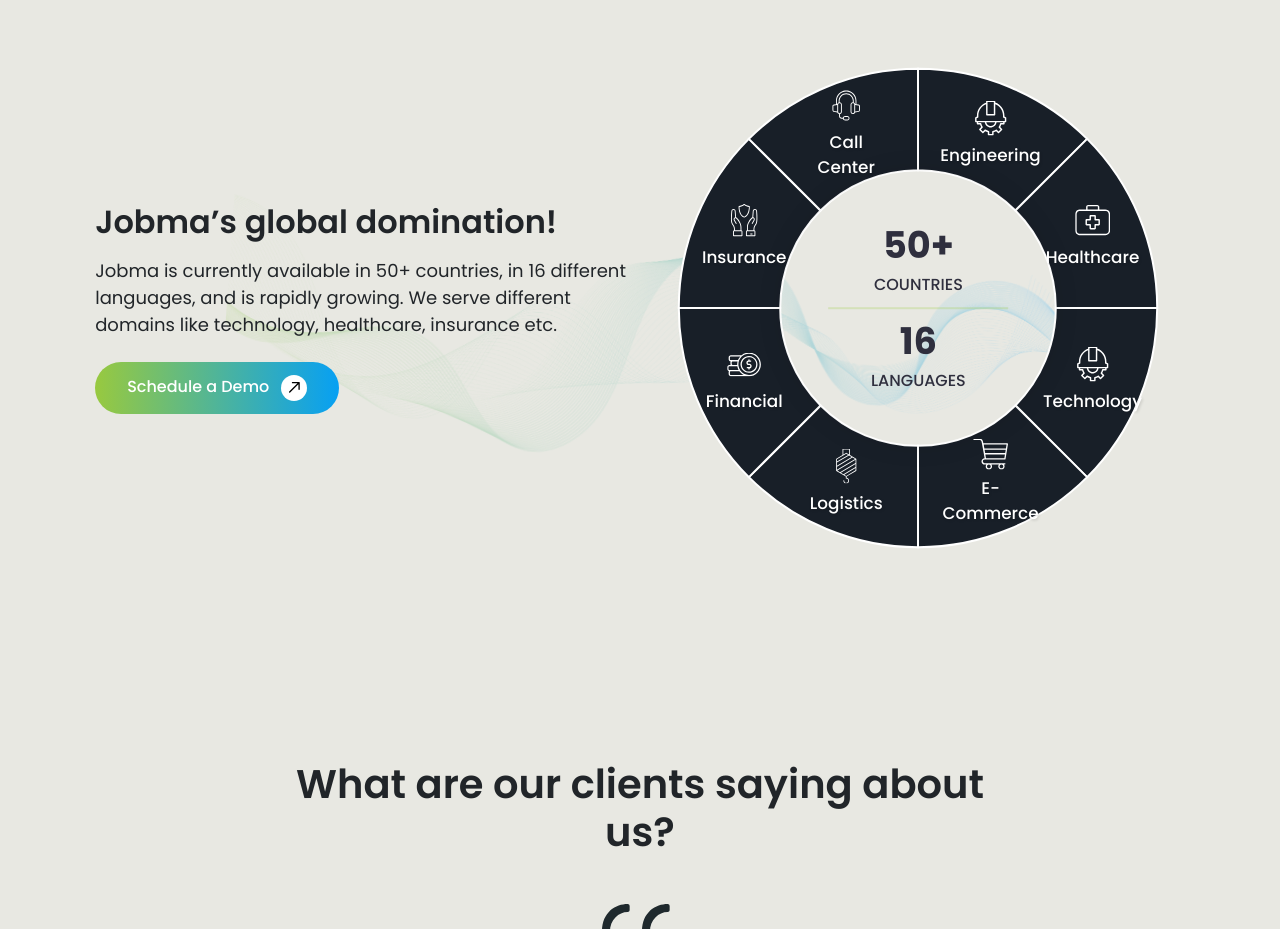
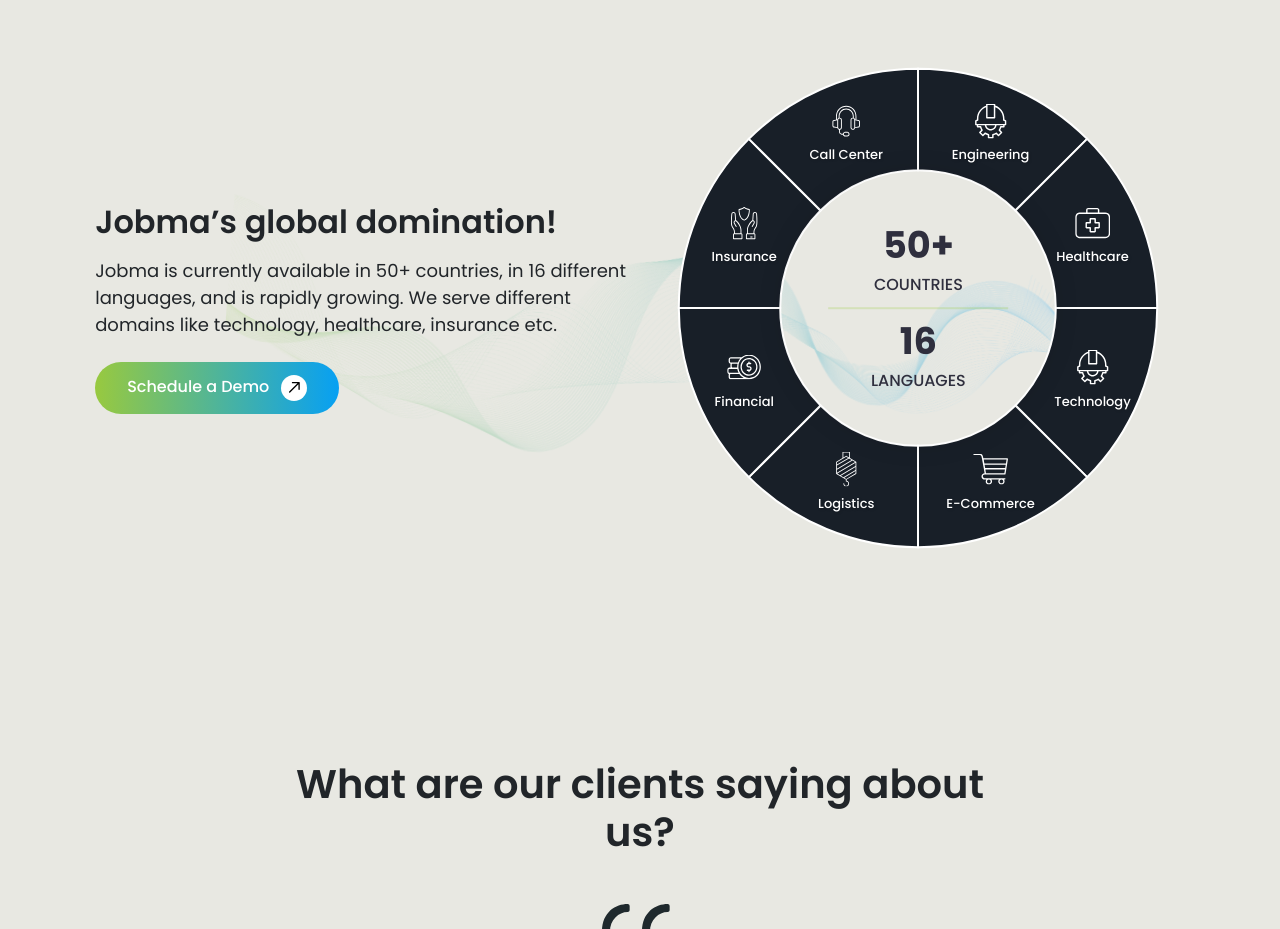
Before and after one commit to therealmensumit/jobma, a plain HTML site: page index.html in a window 1280 px wide. Shown: the part 3720-4649 px from the top of the page. Drawn offline with nearby package versions, Linux system fonts and the light colour scheme.

Commit message:
Make font-size in wheel-label span important

```diff
--- a/css/styles.css
+++ b/css/styles.css
@@ -500,7 +500,7 @@
   font-weight: 500;
   color: var(--white-color);
   margin-top: 0;
-  font-size: 13px;
+  font-size: 13px !important;
   text-shadow: 1px 1px 3px #10101030;
 }
 
```
